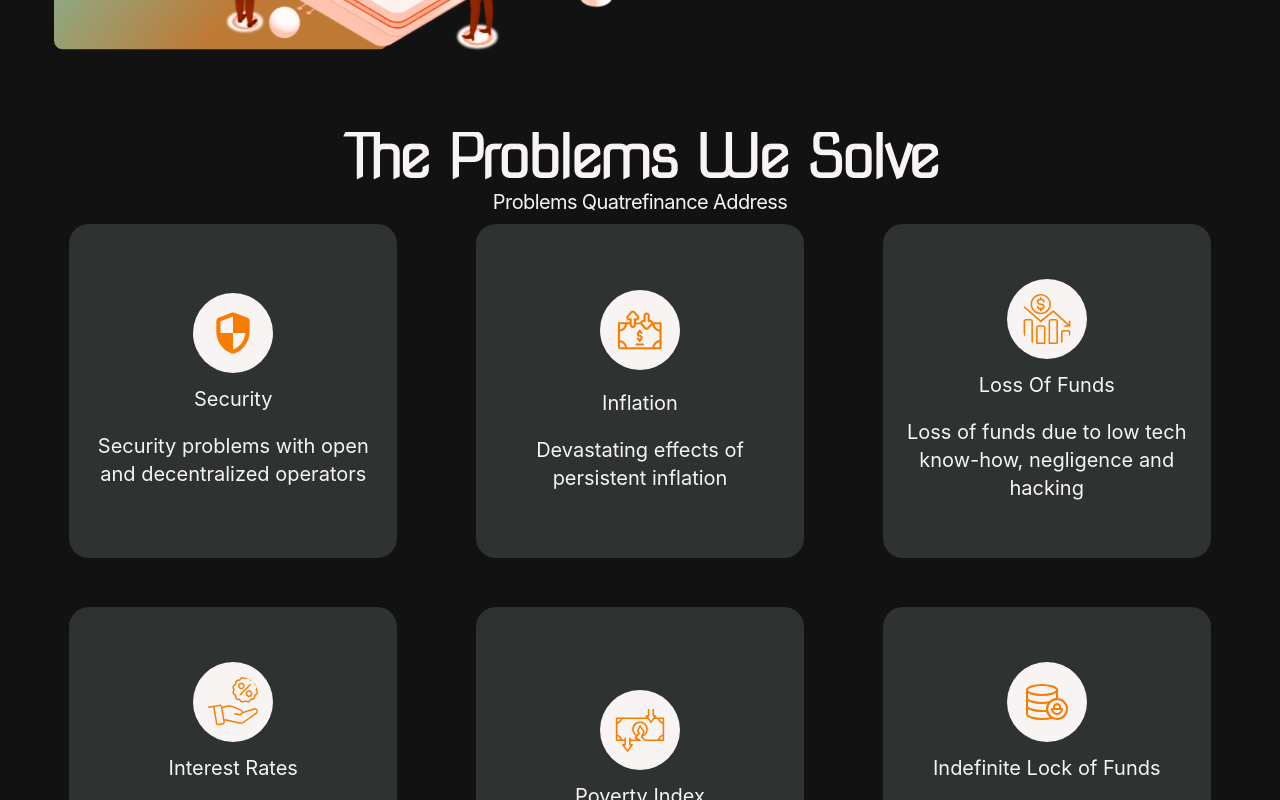
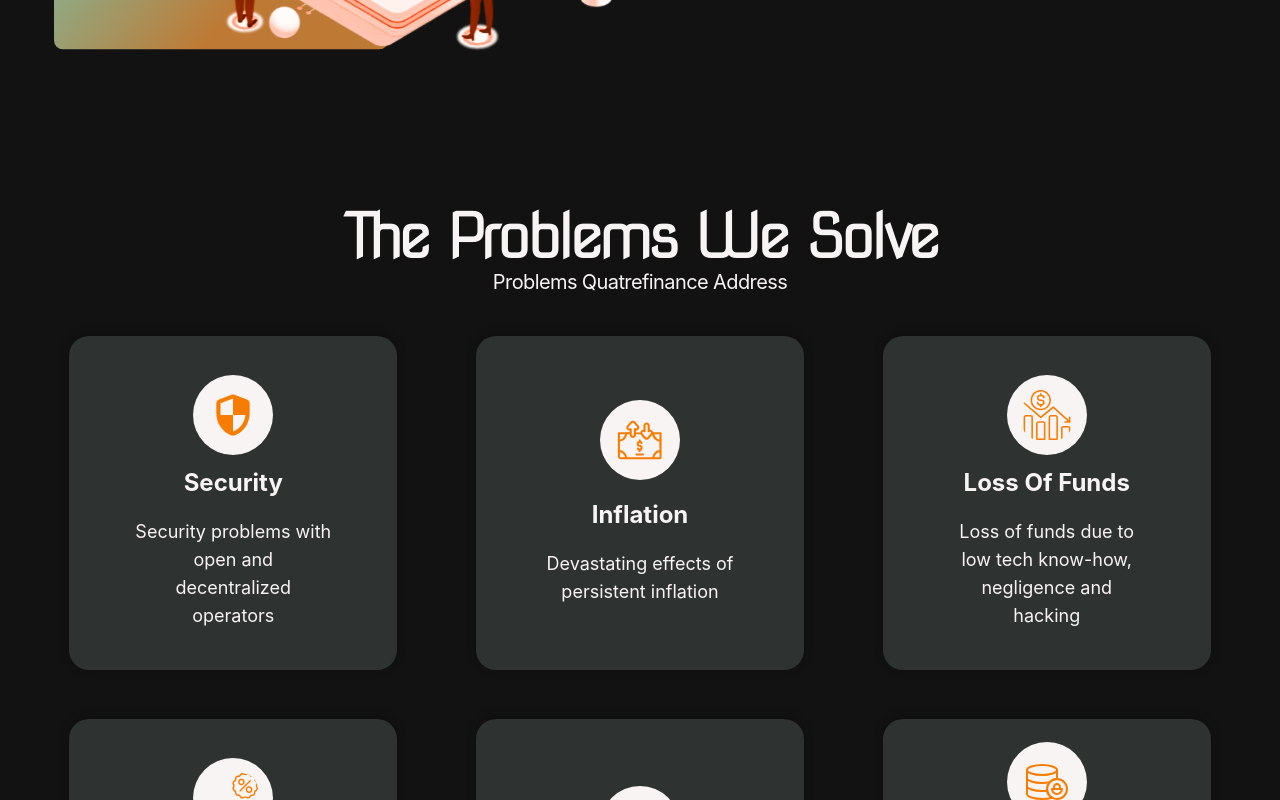
Before and after one commit to Rex739/quatre-finance-interface, a Next.js app: page / in a window 1280 px wide. Shown: the part 1440-2240 px from the top of the page. Built offline with nearby package versions, Linux system fonts and the light colour scheme.

Commit message:
completed problems section

```diff
--- a/src/components/problems/cards.js
+++ b/src/components/problems/cards.js
@@ -3,7 +3,11 @@ import { problemsData } from "./data"
 
 const Cards = () => {
   return (
-    <section className="grid md:grid-cols-2 xl:grid-cols-3 gap-[49px]">
+    <section
+      className={["grid md:grid-cols-2 xl:grid-cols-3 gap-[49px]", "py-8"].join(
+        " "
+      )}
+    >
       {problemsData.map(
         (data) =>
           data.id > 0 && (
@@ -11,13 +15,14 @@ const Cards = () => {
               className={[
                 "flex flex-col bg-gray1 justify-center items-center text-center",
                 "rounded-[20px] w-full xs:w-10/12 h-[334px] sm:w-[407px] md:w-11/12 2xl:w-full mx-auto",
-                "px-[8px] lg:px-[12px]",
+                "px-8 lg:px-16",
+                "drop-shadow-[0_-2px_4px_rgba(0,0,0,0.25)]",
               ].join(" ")}
               key={data.id}
             >
               <img src={data.image} alt={data.problem} className="mb-[12px]" />
-              <h3 className="mb-[19px]">{data.problem}</h3>
-              <p>{data.body}</p>
+              <h3 className="mb-[19px] font-bold text-2xl">{data.problem}</h3>
+              <p className="text-lg">{data.body}</p>
             </div>
           )
       )}
--- a/src/components/problems/problems.js
+++ b/src/components/problems/problems.js
@@ -5,7 +5,12 @@ import Cards from "./cards"
 import { problemsData } from "./data"
 const Problems = () => {
   return (
-    <section className="wrapper font-inter text-lg lg:text-xl text-white1 text-left lg:text-center">
+    <section
+      className={[
+        "wrapper font-inter text-lg lg:text-xl text-white1 text-left lg:text-center",
+        "py-10 lg:py-20",
+      ].join(" ")}
+    >
       {problemsData.map((data) => (
         <div key={data.key}>
           <SectionHeader
```
